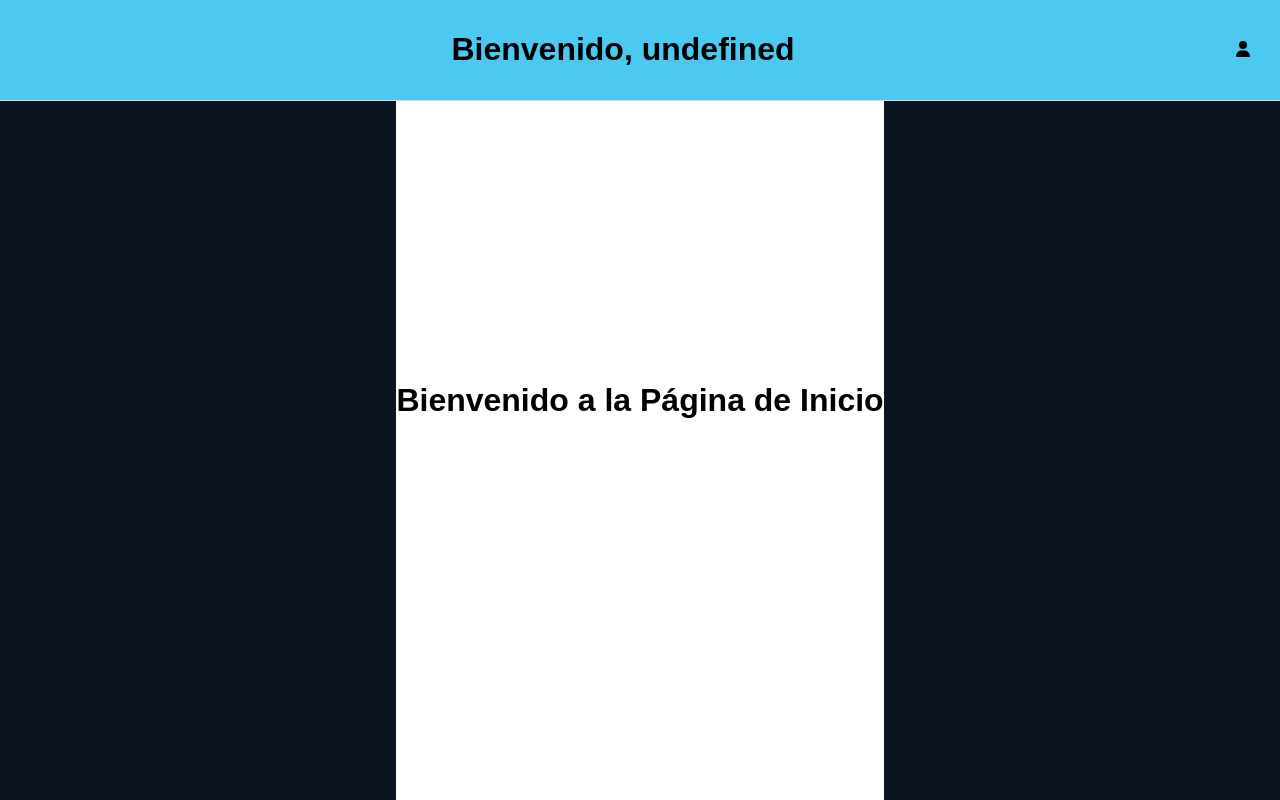
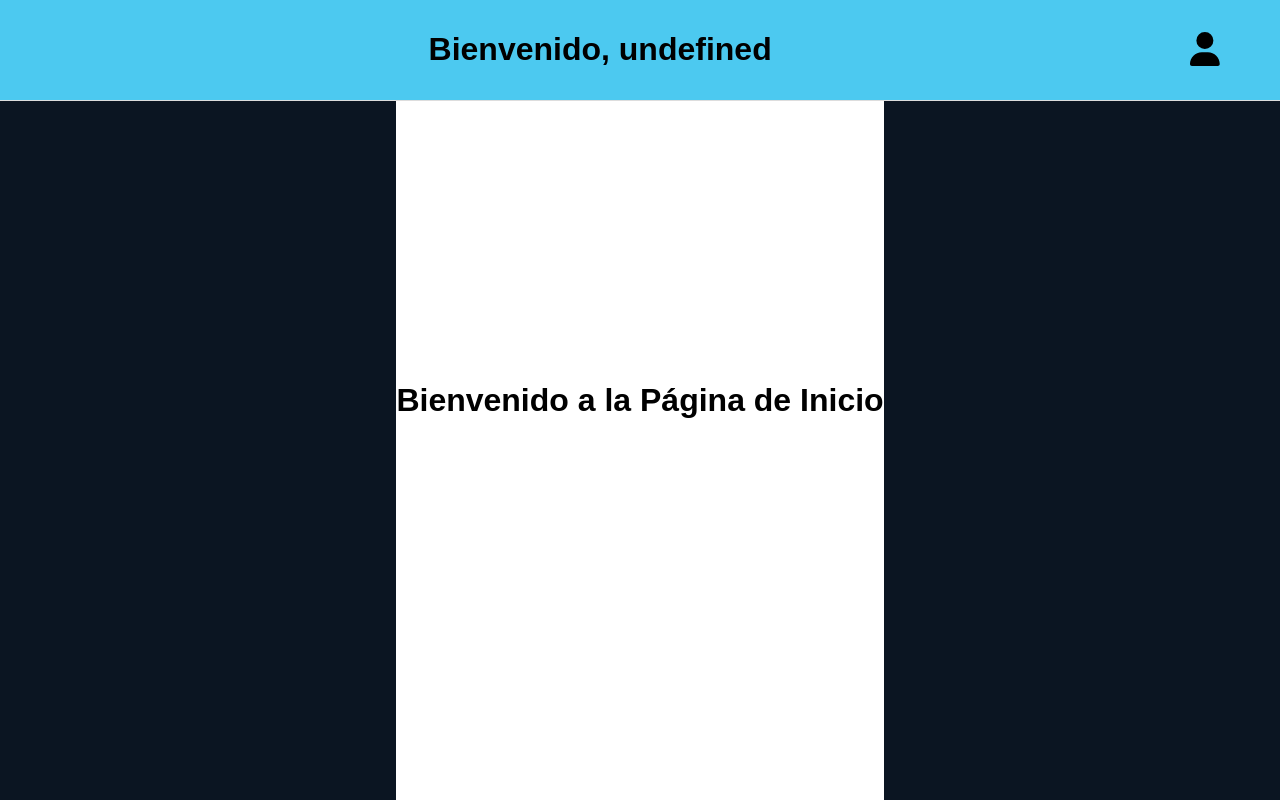
Before and after one commit to Nefta11/Vue-PracticasH, a Vue app: page /home in a window 1280 px wide. Built offline with nearby package versions, Linux system fonts and the light colour scheme; sample sign-in values are in the browser's storage.

Commit message:
aumentar el margen derecho y el tamaño de fuente en el menú de usuario

```diff
--- a/src/components/HeaderComponent.vue
+++ b/src/components/HeaderComponent.vue
@@ -79,7 +79,8 @@ export default {
 
 .user-menu {
   position: relative;
-  margin-right: 40px;
+  margin-right: 70px;
+  font-size: 34px;
 }
 
 .user-menu .fa-icon {
```
